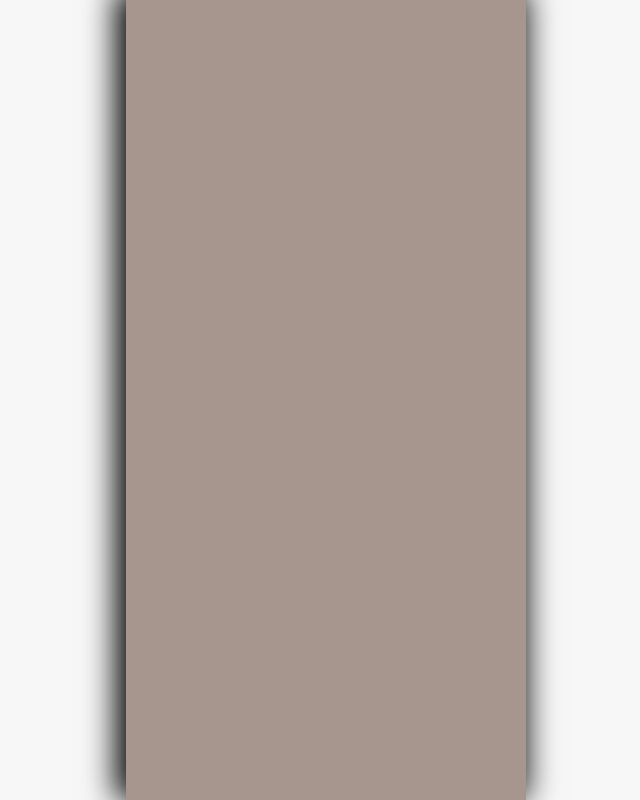
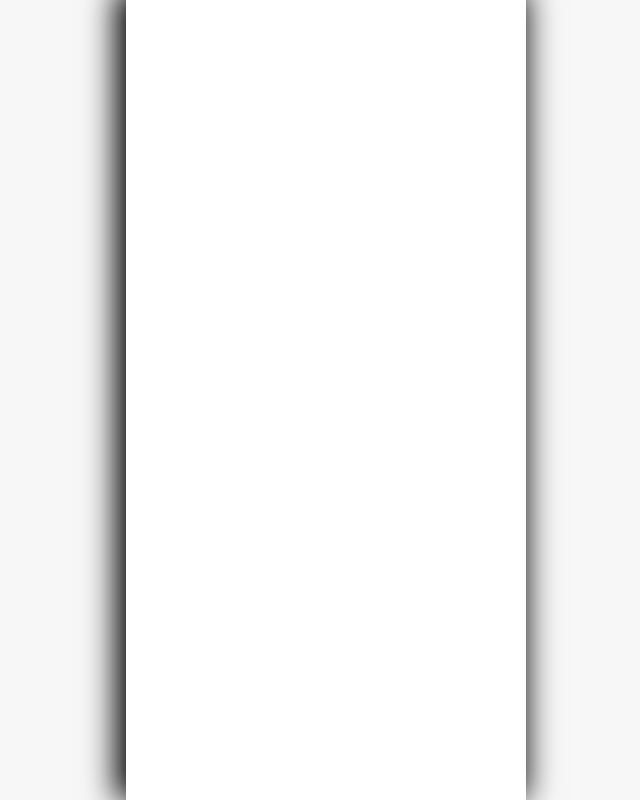
Before and after one commit to goseumi/Goseumi-Front, a React (Create React App) app: page / in a window 1280 px wide. Shown: the whole page, without its empty margins (314-954 px from the left). Built offline with nearby package versions, Linux system fonts and the light colour scheme.

Commit message:
배경색 변경

```diff
--- a/src/App.js
+++ b/src/App.js
@@ -10,7 +10,7 @@ const S = {
     display: flex;
     position: relative;
     margin: 0 auto;
-    background-color: #a7968e;
+    background-color: #ffffff;
     box-shadow: -5px -5px 30px 5px black;
     flex-direction: column;
   `,
```
